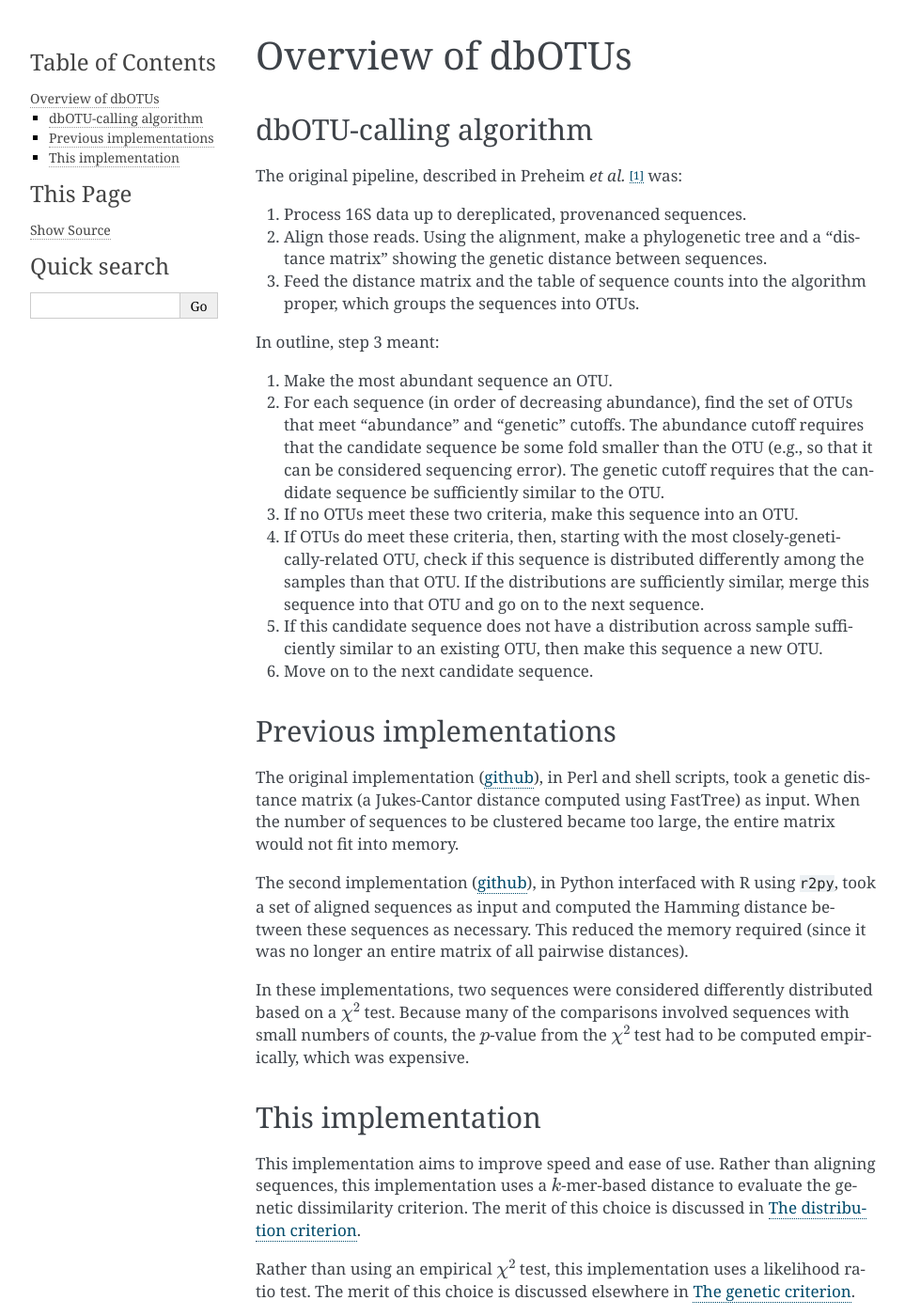
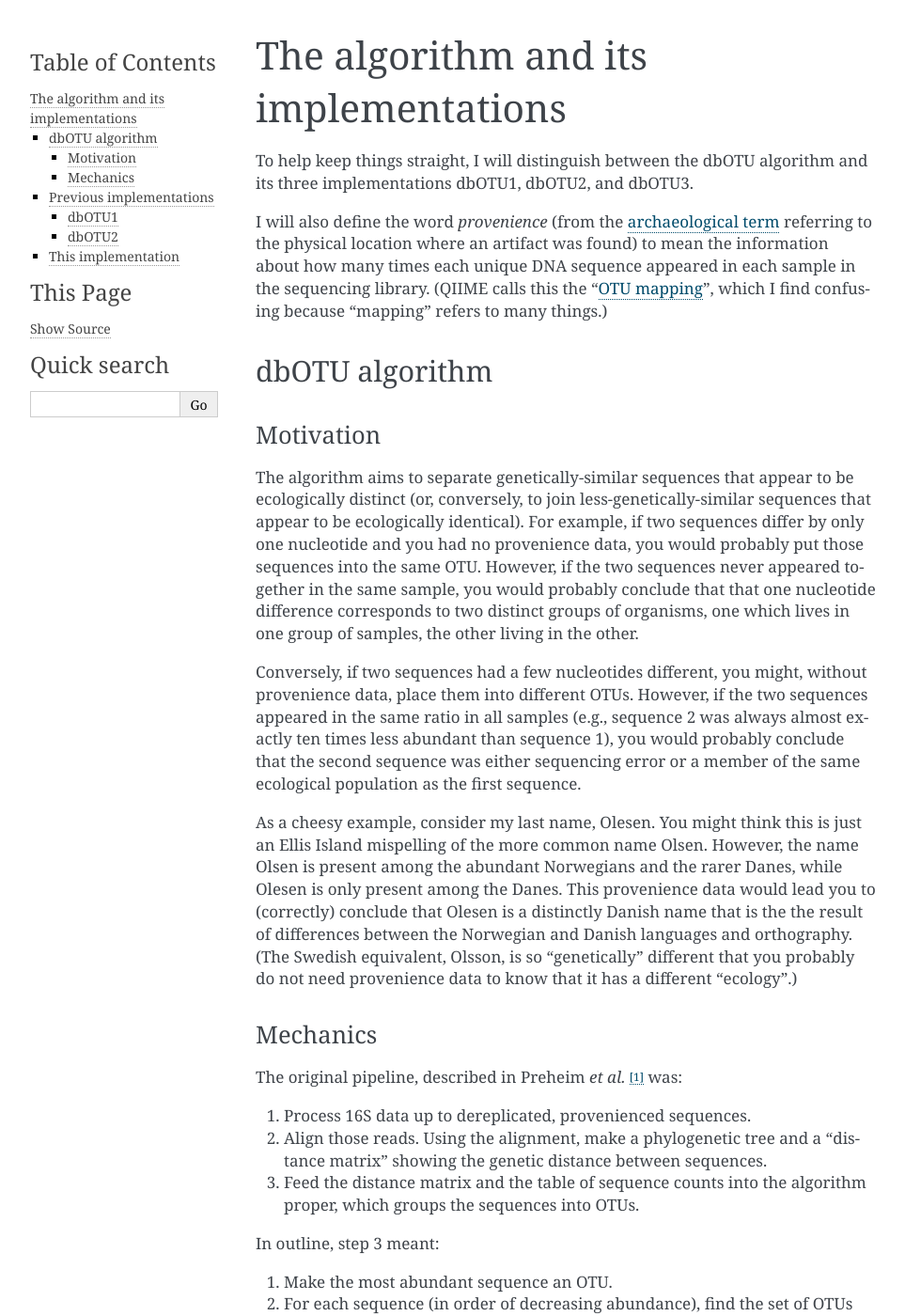
Before and after one commit to swo/dbotu3, a Sphinx documentation site: the page built from doc/source/dbotu.rst, in a window 1280 px wide and 1400 px high. Shown: the whole window at 94% size, without its empty margins (148-1111 px from the left). Built offline with Sphinx 7.4.7, drawn with Linux system fonts in a browser that asks for light colours; some of the changed text lies outside the part shown.

Commit message:
revamped intro documentation

```diff
--- a/doc/source/dbotu.rst
+++ b/doc/source/dbotu.rst
@@ -1,13 +1,54 @@
-==================
-Overview of dbOTUs
-==================
+=====================================
+The algorithm and its implementations
+=====================================
 
-dbOTU-calling algorithm
-=======================
+To help keep things straight, I will distinguish between the dbOTU algorithm
+and its three implementations dbOTU1, dbOTU2, and dbOTU3.
+
+I will also define the word *provenience* (from the `archaeological term <https://en.wikipedia.org/wiki/Provenance>`_
+referring to the physical location where an artifact was found) to mean the
+information about how many times each unique DNA sequence appeared in each
+sample in the sequencing library. (QIIME calls this the "`OTU mapping <http://qiime.org/scripts/merge_otu_maps.html>`_",
+which I find confusing because "mapping" refers to many things.)
+
+dbOTU algorithm
+===============
+
+Motivation
+----------
+
+The algorithm aims to separate genetically-similar sequences that appear to be
+ecologically distinct (or, conversely, to join less-genetically-similar
+sequences that appear to be ecologically identical). For example, if two sequences
+differ by only one nucleotide and you had no provenience data, you would
+probably put those sequences into the same OTU. However, if the two sequences
+never appeared together in the same sample, you would probably conclude that
+that one nucleotide difference corresponds to two distinct groups of organisms,
+one which lives in one group of samples, the other living in the other.
+
+Conversely, if two sequences had a few nucleotides different, you might, without
+provenience data, place them into different OTUs. However, if the two sequences
+appeared in the same ratio in all samples (e.g., sequence 2 was always almost
+exactly ten times less abundant than sequence 1), you would probably conclude
+that the second sequence was either sequencing error or a member of the same
+ecological population as the first sequence.
+
+As a cheesy example, consider my last name, Olesen. You might think this is just
+an Ellis Island mispelling of the more common name Olsen. However, the name
+Olsen is present among the abundant Norwegians and the rarer Danes, while
+Olesen is only present among the Danes. This provenience data would lead you
+to (correctly) conclude that Olesen is a distinctly Danish name that is the
+the result of differences between the Norwegian and Danish languages and
+orthography. (The Swedish equivalent, Olsson, is so "genetically" different that
+you probably do not need provenience data to know that it has a different
+"ecology".)
+
+Mechanics
+---------
 
 The original pipeline, described in Preheim *et al.* [#preheim]_ was:
 
-1. Process 16S data up to dereplicated, provenanced sequences.
+1. Process 16S data up to dereplicated, provenienced sequences.
 2. Align those reads. Using the alignment, make a phylogenetic tree and a "distance matrix" showing the genetic distance between sequences.
 3. Feed the distance matrix and the table of sequence counts into the algorithm proper, which groups the sequences into OTUs.
 
@@ -23,36 +64,88 @@ In outline, step 3 meant:
 Previous implementations
 ========================
 
-The original implementation (`github <https://github.com/spacocha/Distribution-based-clustering>`_),
-in Perl and shell scripts,
+The implementations vary in terms of:
+
+* The exact input files they required
+* How they evaluated the genetic (i.e., sequence similarity) criterion
+* How they evaluated the distribution (i.e., ecological similarity) criterion
+* The details of the software
+
+dbOTU1
+------
+
+The original implementation (`dbOTU1 <https://github.com/spacocha/Distribution-based-clustering>`_),
+coded in Perl and shell scripts,
 took a genetic distance matrix (a Jukes-Cantor distance
-computed using FastTree) as input. When the number of sequences to be clustered
-became too large, the entire matrix would not fit into memory.
+computed using `FastTree <http://www.microbesonline.org/fasttree/>`_) as input.
+using that distance matrix.
 
-The second implementation (`github <https://github.com/spacocha/dbOTUcaller>`_),
-in Python interfaced with R using ``r2py``, took a set of aligned sequences as
+In this implementation, the genetic criterion was evaluated using the
+minimum of the aligned and unaligned Jukes-Cantor distances. This was a
+weird hack: sometimes the alignment, made using NAST [#nast]_ (actually the
+`PyNAST <http://biocore.github.io/pynast/>`_ implementation), led to a greater
+distance between two sequences than would be computed by just comparing
+the unaligned sequences.
+
+In this implementation the distribution criterion was evaluated using
+the |chisq-test|_ function in R_,
+called in a separate process from a Perl script.
+Many of the comparisons involved
+sequences with small numbers of counts, for which the asymptotic (i.e., commonly-used)
+calculation of the :math:`p`-value of a :math:`\chi^2` test is not accurate. This implementation
+therefore used a simulated :math:`p`-value, available through the R
+commands ``simulate.p.value`` option. This empirical calculation
+required many simulated contingency tables, which was expensive.
+
+.. _R: https://www.r-project.org/about.html
+.. |chisq-test| replace:: ``chisq.test``
+.. _chisq-test: https://stat.ethz.ch/R-manual/R-devel/library/stats/html/chisq.test.html
+
+dbOTU2
+------
+
+The second implementation (`dbOTU2 <https://github.com/spacocha/dbOTUcaller>`_),
+coded in Python 2 and interfaced with R using `r2py <http://rpy2.bitbucket.org/>`_,
+took a set of aligned sequences as
 input and computed the Hamming distance between these sequences as necessary.
 This reduced the memory required (since it was no longer an entire matrix of all
 pairwise distances).
 
-In these implementations, two sequences were considered differently
-distributed based on a :math:`\chi^2` test. Because many of the comparisons involved
-sequences with small numbers of counts, the :math:`p`-value from the :math:`\chi^2` test
-had to be computed empirically, which was expensive.
+Like the first implementation, this one used the minimum of the aligned and
+unaligned sequences.
+
+Like the first implementation, this one used R's ``chisq.test``, but this time
+called via ``r2py`` from the Python script. This removed the need for hacky
+temporary files, but it was still slow and required R and Python to talk nicely
+to one another.
+
+This implementation also allowed for the distribution criterion to be articulated
+in terms of the `Jensen-Shannon divergence <https://en.wikipedia.org/wiki/Jensen%E2%80%93Shannon_divergence>`_
+(JSD). The JSD had some advantages over the :math:`\chi^2` test but suffered some
+of the same weaknesses, as will be reviewed in :ref:`distribution_section`.
+
 
 This implementation
 ===================
 
-This implementation aims to improve speed and ease of use. Rather than aligning
+This implementation, dbOTU3, aims to improve speed and ease of use. It is written
+in pure Python 3 and aims to `do one thing <https://en.wikipedia.org/wiki/Unix_philosophy#Do_One_Thing_and_Do_It_Well>`_,
+namely to turn sequence and provenience data into OTUs.
+
+Rather than aligning
 sequences, this implementation uses a :math:`k`-mer-based distance to evaluate
 the genetic dissimilarity criterion. The merit of this choice is discussed in
+:ref:`genetic_section`.
+
+Rather than using an empirical :math:`\chi^2` test, this implementation uses a
+likelihood ratio test. The merit of this choice is discussed in
 :ref:`distribution_section`.
 
-Rather than using an empirical :math:`\chi^2` test, this implementation uses a
-likelihood ratio test. The merit of this choice is discussed elsewhere in
-:ref:`genetic_section`.
 
-
-.. [#preheim] Preheim *et al.*, Distribution-Based Clustering: Using Ecology To
+.. [#preheim] Preheim *et al.* Distribution-Based Clustering: Using Ecology To
    Refine the Operational Taxonomic Unit. *Appl Environ Microbiol* (2013)
    doi:`10.1128/AEM.00342-13 <http://dx.doi.org/10.1128/AEM.00342-13>`_.
+
+.. [#nast] DeSantis *et al.* NAST: a multiple sequence alignment server for
+   comparative analysis of 16S rRNA genes. *Nucleic Acids Res* (2006)
+   doi:`10.1093/nar/gkl244 <https://dx.doi.org/10.1093/nar/gkl244>`_.
```
Also changed, not shown: doc/source/index.rst (+21 -5 lines), doc/source/distribution.rst (renamed from doc/source/math.rst), doc/source/genetic.rst (renamed from doc/source/kmers.rst).
